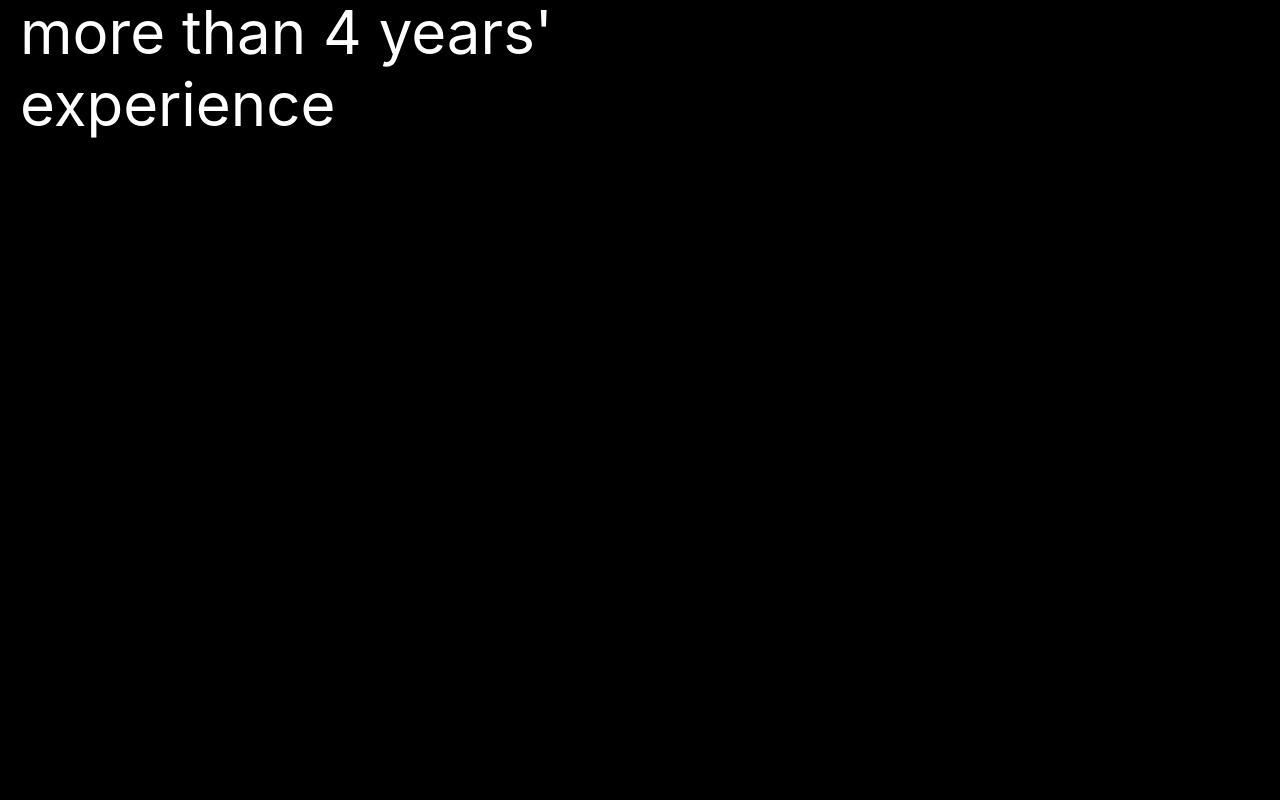
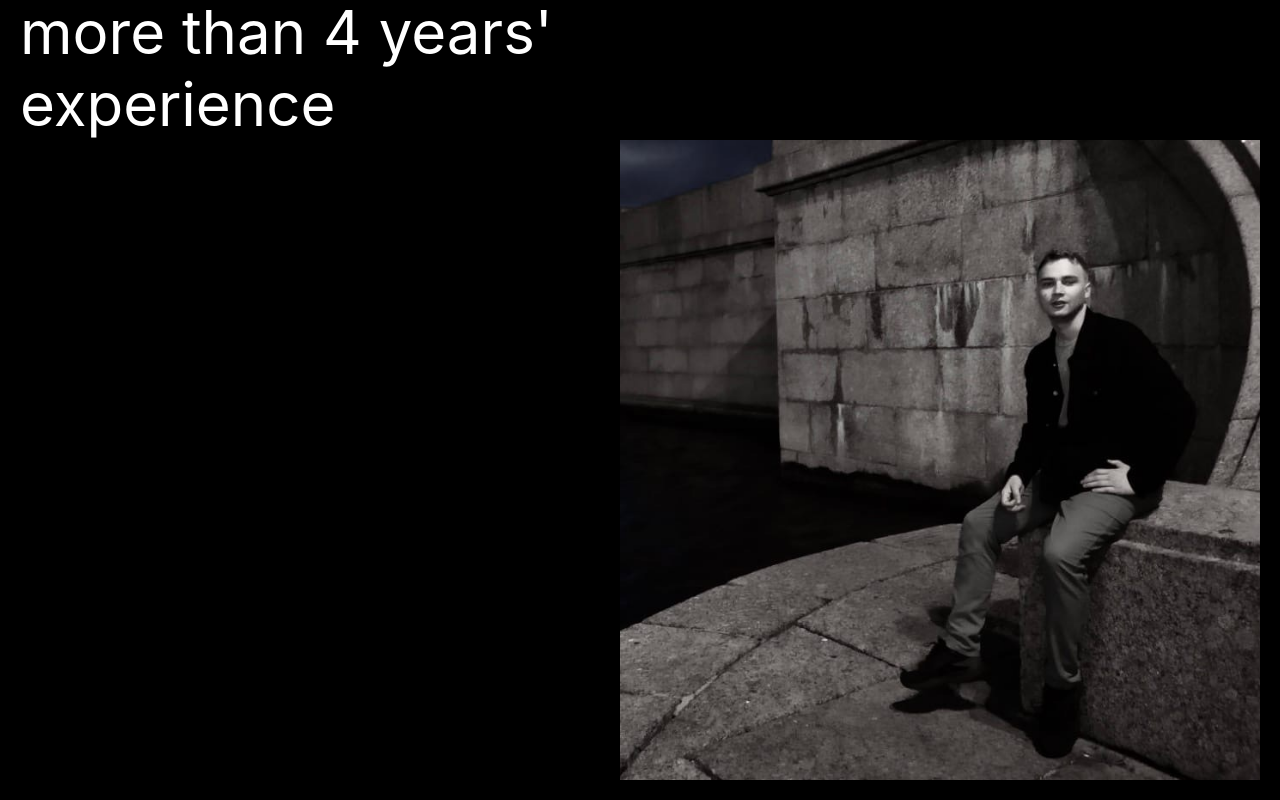
Before and after one commit to sergeiivanow/sivanov.ru, a React (Create React App) app: page / in a window 1280 px wide. Shown: the part 770-1570 px from the top of the page. Before the commit the page ends 930 px from the top, so only its background shows below. Built offline with nearby package versions, Linux system fonts and the light colour scheme; a web font is replaced by a local one.

Commit message:
Add the photo

```diff
--- a/src/App.css
+++ b/src/App.css
@@ -1,4 +1,6 @@
 .App {
+  display: flex;
+  flex-direction: column;
   padding: 20px;
   color: white;
 }
@@ -22,6 +24,11 @@
    align-self: flex-end;
 }
 
+.App-photo {
+  align-self: flex-end;
+  width: 50vw;
+}
+
 .App-link {
   color: #61dafb;
 }
--- a/src/App.tsx
+++ b/src/App.tsx
@@ -1,5 +1,6 @@
 import React from 'react';
 import './App.css';
+import photo from './photo.jpg';
 
 function App() {
   return (
@@ -9,6 +10,7 @@ function App() {
        <div className="App-name">{`I'm Sergei`}</div>
       </header>
       <div className="App-description">{`Professional programmer in cross-platform mobile development with more than 4 years' experience`}</div>
+      <img className="App-photo" src={photo} alt="Photo" />
     </div>
   );
 }
```
Also changed, not shown: src/photo.jpg (added).
